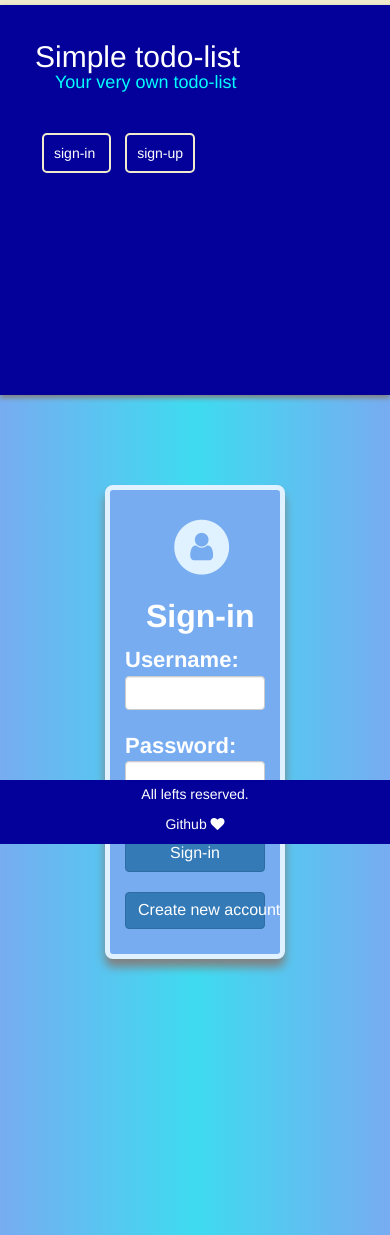
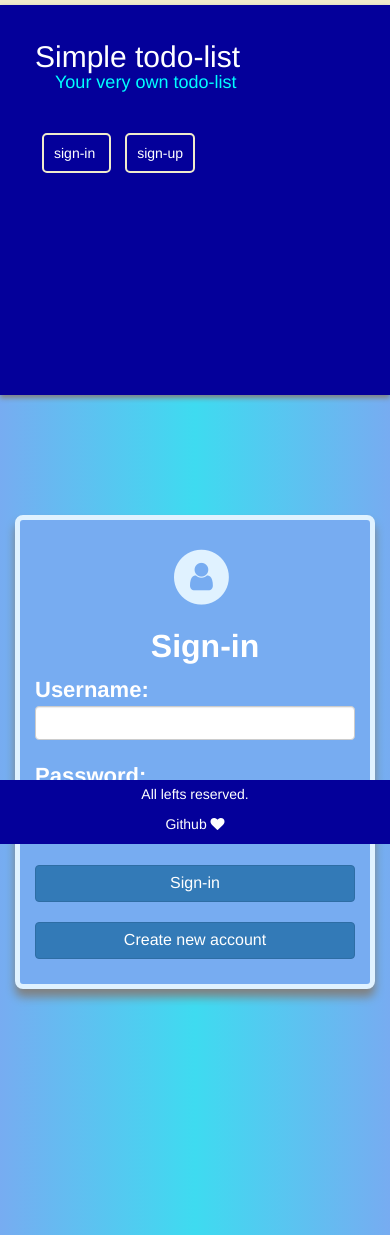
Before and after one commit to 1MahdiR/simple-todo-list, a Django app: page /account/login/ in a window 390 px wide. Run offline with Django 3.2, Linux system fonts and the light colour scheme; some libraries are stand-ins or nearby versions.

Commit message:
Fixed login page for smaller devices

```diff
--- a/account/static/account/login.css
+++ b/account/static/account/login.css
@@ -7,7 +7,7 @@
 .login-body {
 
 	background-color: #77ACF1;
-	margin-top: 90px;
+	margin-top: 120px;
 	margin-left: 25%;
 	margin-right: 25%;
 	border-color: #e0f2ff;
@@ -67,14 +67,19 @@
 
 @media only screen and (max-width: 550px) {
 
+	.login-body {
+
+		margin-left: 0;
+		margin-right: 0;
+	}
 
 	.login-body h1 {
-		margin-left: 15%;
+		margin-left: 36.2%;
 		font-size: 32px;
 	}
 
 	.login-body .user-icon {
 
-		margin-left: 32%;
+		margin-left: 42%;
 	}
 }
```
